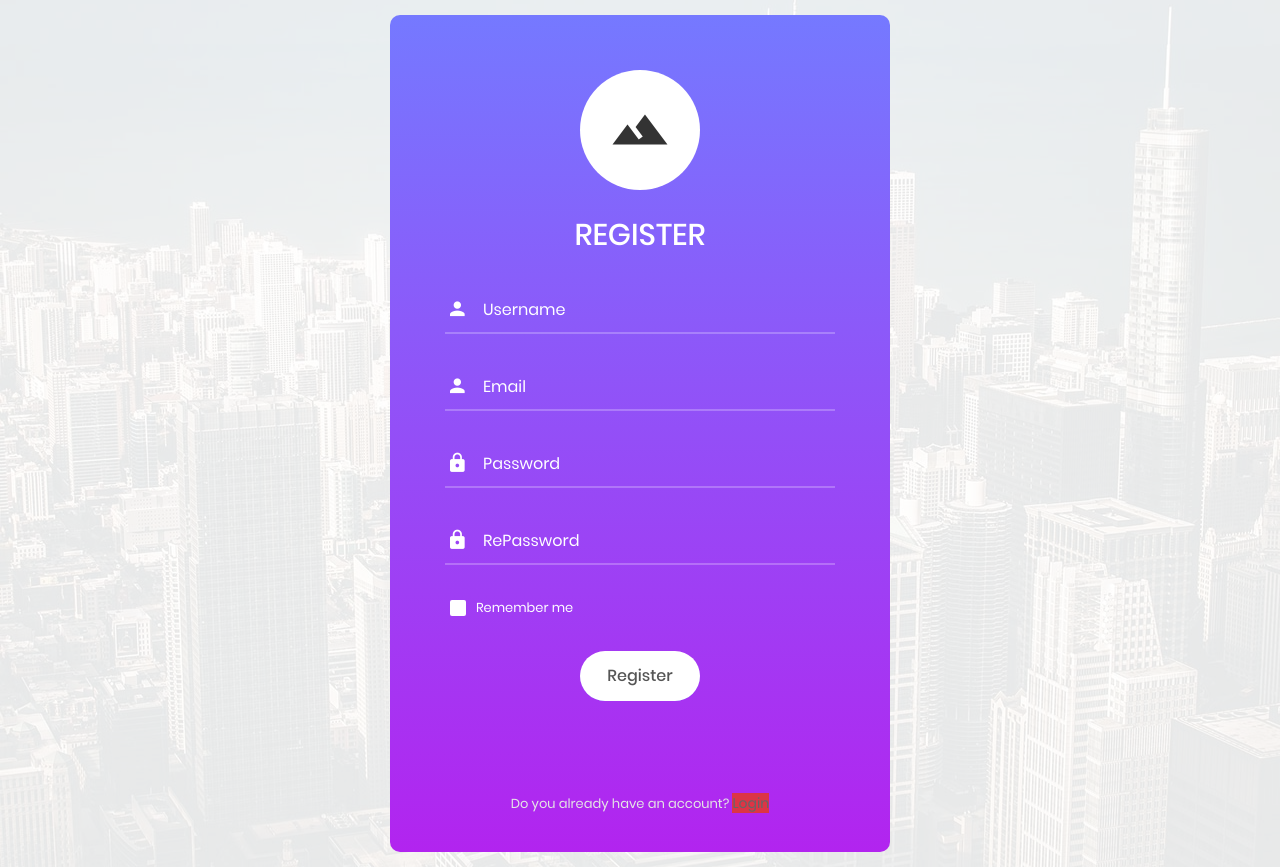
After one commit to ImRezaDeveloper/standblog, a Django app: page /auth/register in a window 1280 px wide. The commit adds this page. Run offline with Django 5.2, Linux system fonts and the light colour scheme; some libraries are stand-ins or nearby versions.

```diff
--- /dev/null
+++ b/standblog_project/account_app/templates/account_app/register.html
@@ -0,0 +1,111 @@
+{% load static %}
+
+<!DOCTYPE html>
+<html lang="en">
+<head>
+	<title>Register</title>
+	<meta charset="UTF-8">
+	<meta name="viewport" content="width=device-width, initial-scale=1">
+<!--===============================================================================================-->
+	<link rel="icon" type="image/png" href="{% static 'images/icons/favicon.ico' %}"/>
+<!--===============================================================================================-->
+	<link rel="stylesheet" type="text/css" href="{% static 'vendor/bootstrap/css/bootstrap.min.css' %}" >
+<!--===============================================================================================-->
+	<link rel="stylesheet" type="text/css" href="{% static 'fonts/font-awesome-4.7.0/css/font-awesome.min.css' %} ">
+<!--===============================================================================================-->
+	<link rel="stylesheet" type="text/css" href="{% static 'fonts/iconic/css/material-design-iconic-font.min.css' %} ">
+<!--===============================================================================================-->
+	<link rel="stylesheet" type="text/css" href="{% static 'vendor/animate/animate.css' %} ">
+<!--===============================================================================================-->
+	<link rel="stylesheet" type="text/css" href="{% static 'vendor/css-hamburgers/hamburgers.min.css' %} ">
+<!--===============================================================================================-->
+	<link rel="stylesheet" type="text/css" href="{% static 'vendor/animsition/css/animsition.min.css' %} ">
+<!--===============================================================================================-->
+	<link rel="stylesheet" type="text/css" href="{% static 'vendor/select2/select2.min.css' %} ">
+<!--===============================================================================================-->
+	<link rel="stylesheet" type="text/css" href="{% static 'vendor/daterangepicker/daterangepicker.css' %} ">
+<!--===============================================================================================-->
+	<link rel="stylesheet" type="text/css" href="{% static 'css/util.css' %} ">
+	<link rel="stylesheet" type="text/css" href="{% static 'css/main.css' %} ">
+<!--===============================================================================================-->
+</head>
+<body>
+
+	<div class="limiter">
+		<div class="container-login100" style="background-image: url('{% static 'images/bg-01.jpg' %}');">
+			<div class="wrap-login100">
+				<form class="login100-form validate-form" method='post'>
+					{% csrf_token %}
+					<span class="login100-form-logo">
+						<i class="zmdi zmdi-landscape"></i>
+					</span>
+
+					<span class="login100-form-title p-b-34 p-t-27">
+						Register
+					</span>
+
+					<div class="wrap-input100 validate-input" data-validate = "Enter username or email">
+						<input class="input100" type="text" name="username" placeholder="Username">
+						<span class="focus-input100" data-placeholder="&#xf207;"></span>
+					</div>
+
+					<div class="wrap-input100 validate-input" data-validate = "Enter email">
+						<input class="input100" type="text" name="email" placeholder="Email">
+						<span class="focus-input100" data-placeholder="&#xf207;"></span>
+					</div>
+
+					<div class="wrap-input100 validate-input" data-validate="Enter password">
+						<input class="input100" type="password" name="password" placeholder="Password">
+						<span class="focus-input100" data-placeholder="&#xf191;"></span>
+					</div>
+
+					<div class="wrap-input100 validate-input" data-validate="Enter password">
+						<input class="input100" type="password" name="repassword" placeholder="RePassword">
+						<span class="focus-input100" data-placeholder="&#xf191;"></span>
+					</div>
+
+					<div class="contact100-form-checkbox">
+						<input class="input-checkbox100" id="ckb1" type="checkbox" name="remember-me">
+						<label class="label-checkbox100" for="ckb1">
+							Remember me
+						</label>
+					</div>
+
+					<div class="container-login100-form-btn">
+						<button class="login100-form-btn">
+							Register
+						</button>
+					</div>
+
+					<div class="text-center p-t-90">
+						<a class="txt1" href="#">
+							Do you already have an account? <a class='bg-danger' href='{% url 'login' %}'>Login</a>
+						</a>
+					</div>
+				</form>
+			</div>
+		</div>
+	</div>
+
+
+	<div id="dropDownSelect1"></div>
+
+<!--===============================================================================================-->
+	<script src="{% static 'vendor/jquery/jquery-3.2.1.min.js' %} "></script>
+<!--===============================================================================================-->
+	<script src="{% static 'vendor/animsition/js/animsition.min.js' %} "></script>
+<!--===============================================================================================-->
+	<script src="{% static 'vendor/bootstrap/js/popper.js' %} "></script>
+	<script src="{% static 'vendor/bootstrap/js/bootstrap.min.js' %} "></script>
+<!--===============================================================================================-->
+	<script src="{% static 'vendor/select2/select2.min.js' %}"></script>
+<!--===============================================================================================-->
+	<script src="{% static 'vendor/daterangepicker/moment.min.js' %}"></script>
+	<script src="{% static 'vendor/daterangepicker/daterangepicker.js' %} "></script>
+<!--===============================================================================================-->
+	<script src="{% static 'vendor/countdowntime/countdowntime' %} .js"></script>
+<!--===============================================================================================-->
+	<script src="{% static 'js/main.js' %} "></script>
+
+</body>
+</html>
--- a/standblog_project/account_app/urls.py
+++ b/standblog_project/account_app/urls.py
@@ -3,5 +3,6 @@ from . import views
 
 urlpatterns = [
     path('login', views.login_user, name='login'),
-    path('logout', views.logout_user, name='logout')
+    path('logout', views.logout_user, name='logout'),
+    path('register', views.register_user, name='register')
 ]
--- a/standblog_project/account_app/views.py
+++ b/standblog_project/account_app/views.py
@@ -5,6 +5,7 @@ from django.shortcuts import redirect
 
 # Create your views here.
 
+# loginAuth
 def login_user(request):
     if request.user.is_authenticated:
         return redirect('/')
@@ -23,3 +24,7 @@ def login_user(request):
 def logout_user(request):
     logout(request)
     return redirect('/')
+
+# Register Auth
+def register_user(request):
+    return render(request, 'account_app/register.html', {})
```
Also changed, not shown: standblog_project/home_app/templates/home_app/index.html (+8 -3 lines).
